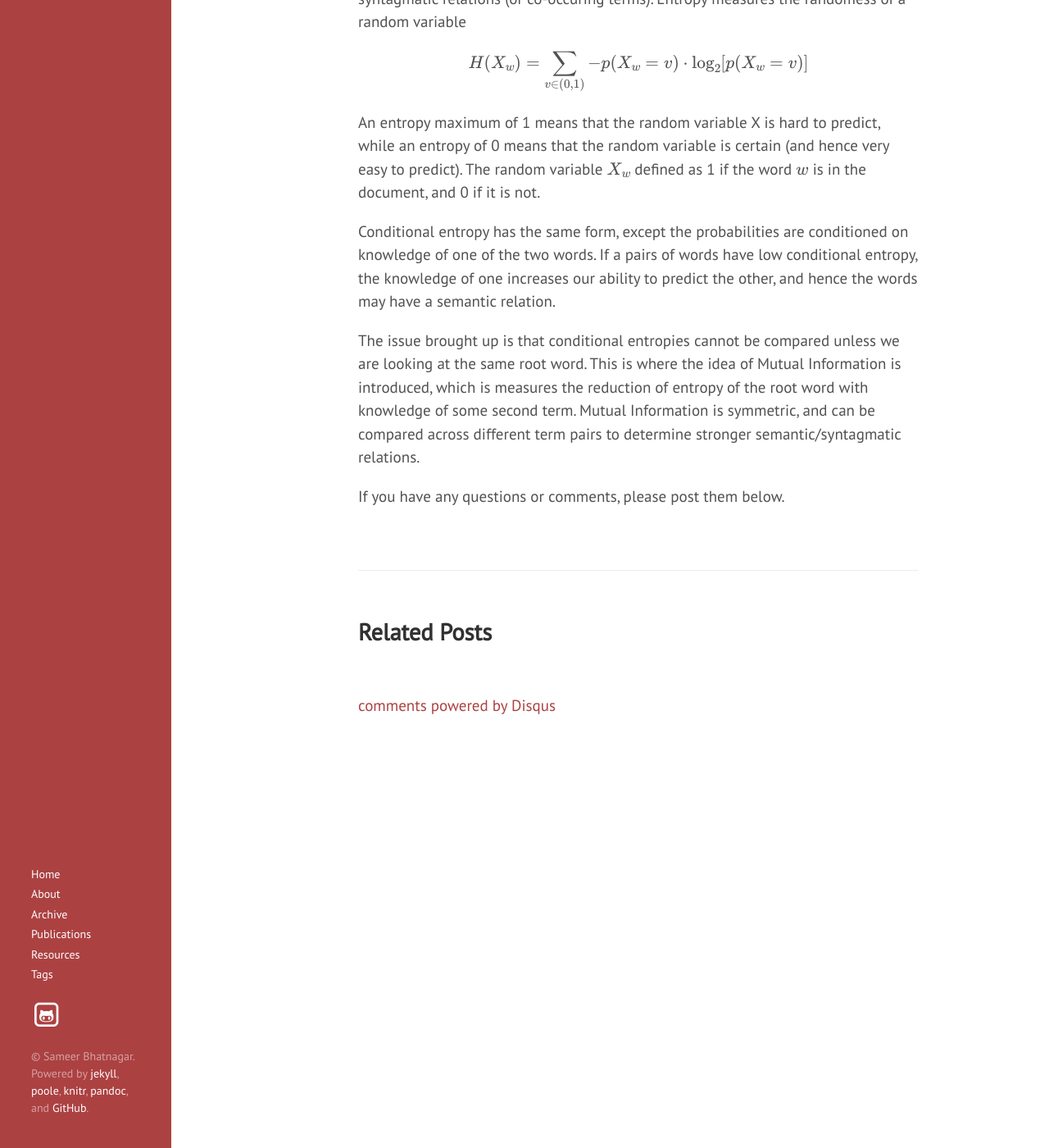
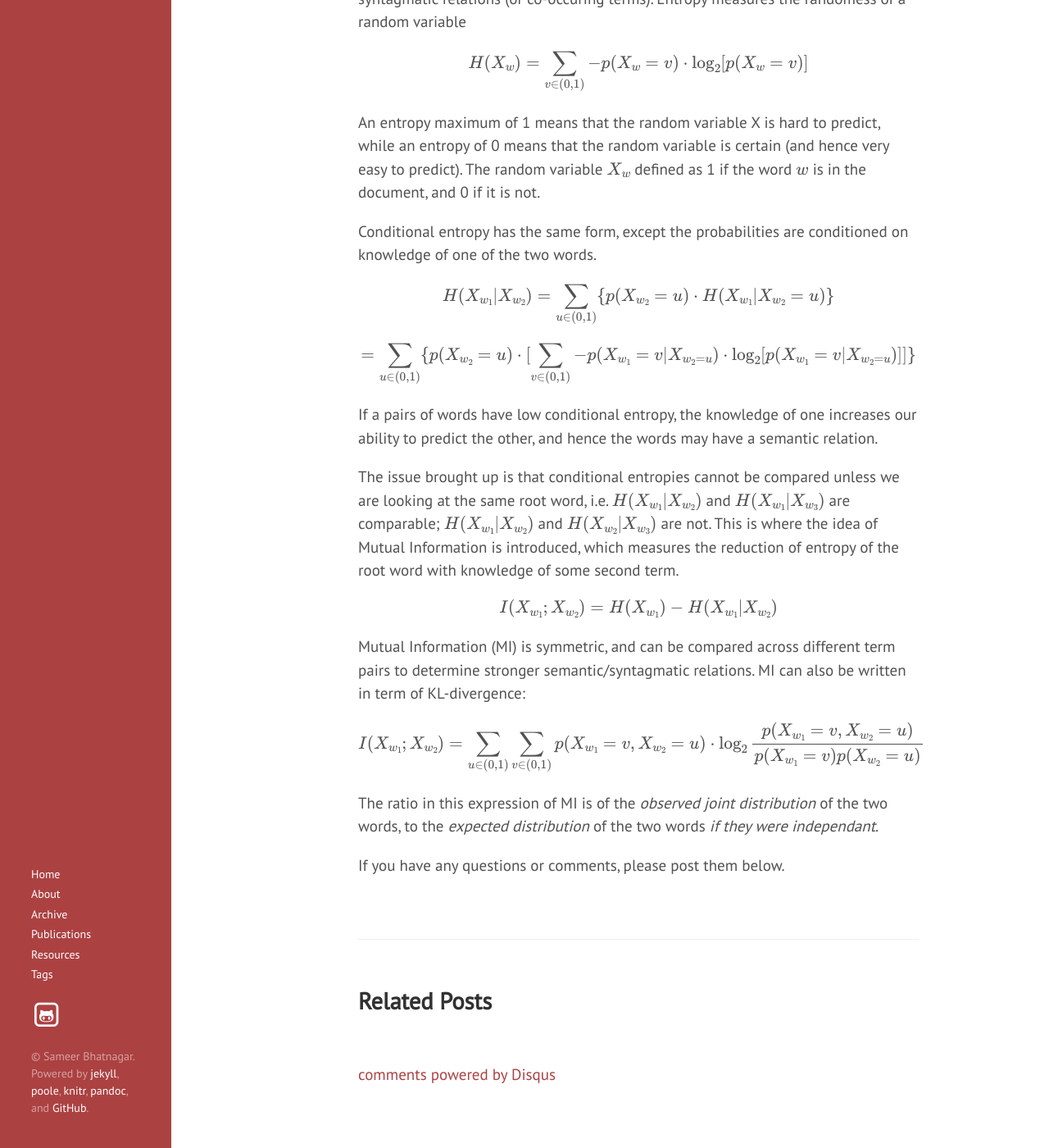
Before and after one commit to sameerbhatnagar/sameerbhatnagar.github.io, a Jekyll site: the page built from _posts/2015-06-16-Text Mining MOOC - Week 1.md, in a window 1280 px wide and 1400 px high, scrolled down 1076 px. Shown: the whole window at 82% size. Built offline with Jekyll 4.4.1, drawn with Linux system fonts in a browser that asks for light colours; nearby versions of some CDN libraries; formulas are drawn with MathJax 3; comment, search, counter and statistics services are not loaded.

Commit message:
added MI equations to post 1

```diff
--- a/_posts/2015-06-16-Text Mining MOOC - Week 1.md
+++ b/_posts/2015-06-16-Text Mining MOOC - Week 1.md
@@ -31,6 +31,26 @@ Next, the idea of conditional entropy is introduced as a means of mining for syn
 
 An entropy maximum of 1 means that the random variable X is hard to predict, while an entropy of 0 means that the random variable is certain (and hence very easy to predict). The random variable $$X_w$$ defined as 1 if the word $$w$$ is in the document, and 0 if it is not.
 
-Conditional entropy has the same form, except the probabilities are conditioned on knowledge of one of the two words. If a pairs of words have low conditional entropy, the knowledge of one increases our ability to predict the other, and hence the words may have a semantic relation.
+Conditional entropy has the same form, except the probabilities are conditioned on knowledge of one of the two words.
+\\[ H(X_{w_1}|X_{w_2}) = \sum_{u\in(0,1)}\lbrace p(X_{w_2}=u)\cdot H(X_{w_1}|X_{w_2}=u)\rbrace \\]
+\\[ = \sum_{u\in(0,1)}\lbrace p(X_{w_2}=u)\cdot [\sum_{v\in(0,1)} -p(X_{w_1}=v|X_{w_2=u})\cdot\log_2[p(X_{w_1}=v|X_{w_2=u})]] \rbrace \\]
 
-The issue brought up is that conditional entropies cannot be compared unless we are looking at the same root word. This is where the idea of Mutual Information is introduced, which is measures the reduction of entropy of the root word with knowledge of some second term. Mutual Information is symmetric, and can be compared across different term pairs to determine stronger semantic/syntagmatic relations.
+If a pairs of words have low conditional entropy, the knowledge of one increases our ability to predict the other, and hence the words may have a semantic relation.
+
+The issue brought up is that conditional entropies cannot be compared unless we are looking at the same root word, i.e.
+\\( H(X_{w_1}|X_{w_2}) \\)
+and
+\\( H(X_{w_1}|X_{w_3}) \\)
+are comparable;
+\\( H(X_{w_1}|X_{w_2}) \\)
+and
+\\( H(X_{w_2}|X_{w_3}) \\)
+are not.
+This is where the idea of Mutual Information is introduced, which measures the reduction of entropy of the root word with knowledge of some second term.
+\\[I(X_{w_1};X_{w_2})= H(X_{w_1}) - H(X_{w_1}|X_{w_2})\\]
+
+Mutual Information (MI) is symmetric, and can be compared across different term pairs to determine stronger semantic/syntagmatic relations. MI can also be written in term of KL-divergence:
+\\[ I(X_{w_1};X_{w_2}) = \sum_{u\in(0,1)}\sum_{v\in(0,1)} p(X_{w_1}=v,X_{w_2}=u) \cdot
+\log_2 \frac{p(X_{w_1}=v,X_{w_2}=u)}{p(X_{w_1}=v)p(X_{w_2}=u)}
+\\]
+The ratio in this expression of MI is of the _observed joint distribution_ of the two words, to the _expected distribution_ of the two words _if they were independant_.
```
Also changed, not shown: _posts/Text Mining MOOC - Week 1.md (deleted, +0 -28 lines), _source/2015-06-16-Text Mining MOOC - Week 1.Rmd (+22 -2 lines).
